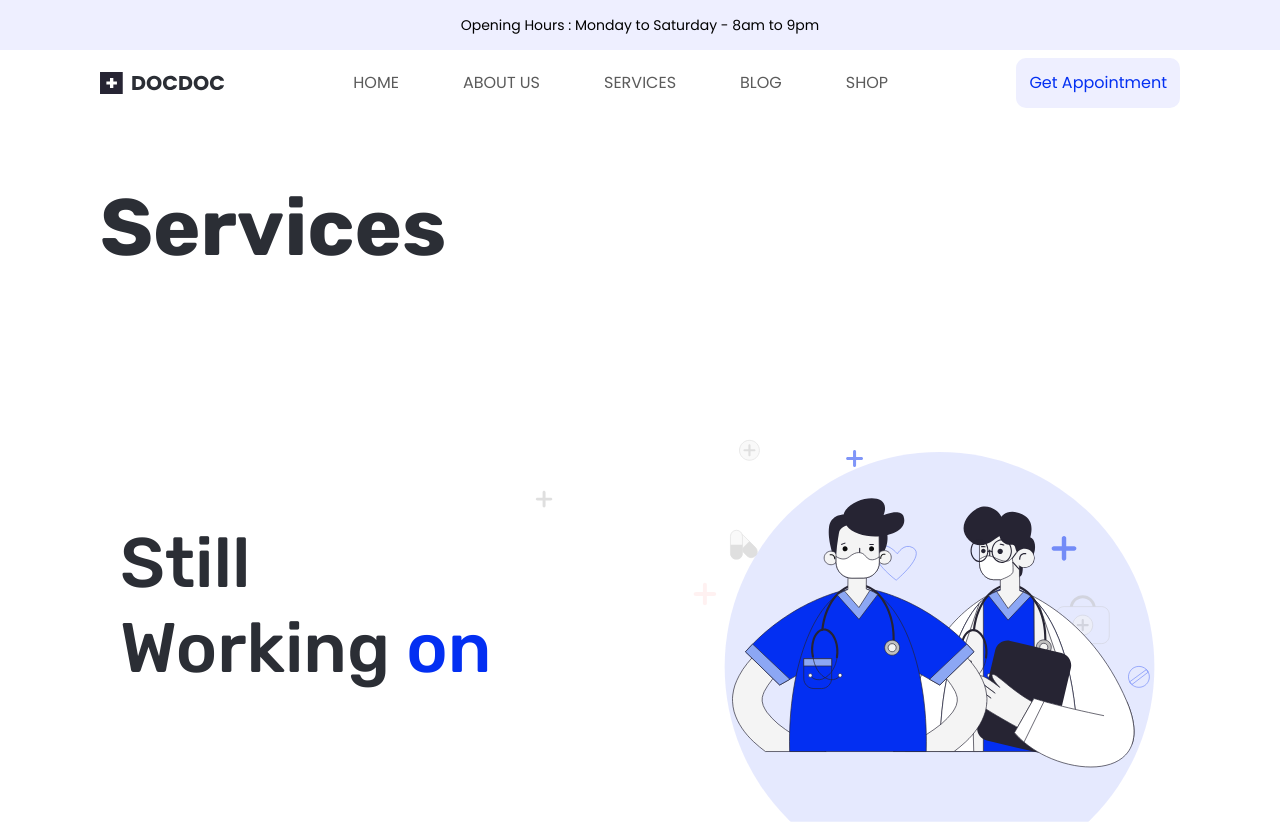
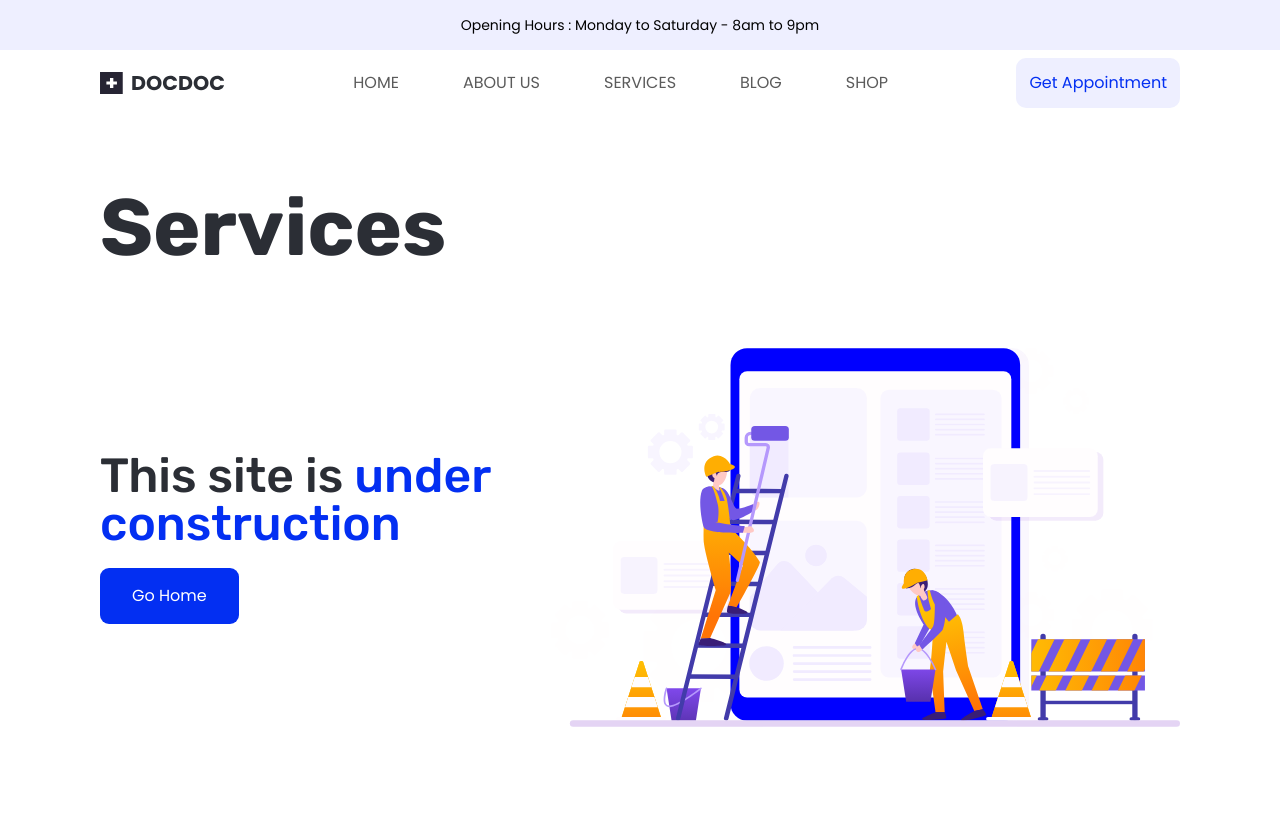
Before and after one commit to lexcode1227/docdoc-clinic, a Next.js app: page /services in a window 1280 px wide. Shown: the top 824 px of the page. Built offline with nearby package versions, Linux system fonts and the light colour scheme.

Commit message:
under construction component added

```diff
--- a/src/app/appointment/page.jsx
+++ b/src/app/appointment/page.jsx
@@ -1,12 +1,11 @@
 import React from 'react'
 import { rubik } from "../font";
-import StillWorking from '../components/StillWorking';
+import UnderConstruction from '../components/UnderConstruction';
 
 const Appointment = () => {
   return (
     <section className='flex flex-col my-10 lg:my-20 mx-5 lg:mx-[50px] xl:mx-[100px] 2xl:mx-[200px]'>
-      <h1 className={`${rubik.className} text-6xl lg:text-7xl xl:text-[80px] font-bold text-[#2b2e35]`}>Appointment</h1>
-      <StillWorking/>
+      <UnderConstruction title={"Appointment"} />
     </section>
   )
 }
--- a/src/app/blog/page.jsx
+++ b/src/app/blog/page.jsx
@@ -1,12 +1,11 @@
 import React from 'react'
 import { rubik } from "../font";
-import StillWorking from '../components/StillWorking';
+import UnderConstruction from '../components/UnderConstruction';
 
 const Blog = () => {
   return (
     <section className='flex flex-col my-10 lg:my-20 mx-5 lg:mx-[50px] xl:mx-[100px] 2xl:mx-[200px]'>
-      <h1 className={`${rubik.className} text-6xl lg:text-7xl xl:text-[80px] font-bold text-[#2b2e35]`}>Blog</h1>
-      <StillWorking/>
+      <UnderConstruction title={"Blog"}/>
     </section>
   )
 }
--- a/src/app/components/Accordion.jsx
+++ b/src/app/components/Accordion.jsx
@@ -30,8 +30,8 @@ const Accordion = () => {
     const datacol2 = [
         {
           id: 4,
-          title: "Dr.Alexandra Smith | President",
-          position: "Pediatric Clinic",
+          title: "Dr.Alexandra Smith | MD",
+          position: "Pediatric Doc",
           date: "Director since 2013",
           image: doc1,
       },
--- a/src/app/components/AccordionItem.jsx
+++ b/src/app/components/AccordionItem.jsx
@@ -31,14 +31,14 @@ const AccordionItem = ({ title, position, date, image }) => {
           </svg>
         </div>
         <div className="w-full">
-          <h4 className="text-lg font-semibold text-black">{title}</h4>
+          <h4 className="text-lg font-semibold text-[#2b2e35]">{title}</h4>
         </div>
       </button>
 
       <div className={`pl-[62px] duration-200 ease-in-out ${active ? 'block' : 'hidden'}`}>
         <Image src={image} width={250} height={300} alt={`${title} picture`} />
-        <p className="py-3 text-base leading-relaxed text-body-color">{position}</p>
-        <p className="py-3 text-base leading-relaxed text-body-color">{date}</p>
+        <h3 className="py-3 text-base font-bold leading-relaxed text-[#2b2e35]">{position}</h3>
+        <h3 className="py-3 text-base font-bold leading-relaxed text-[#5b5b5b]">{date}</h3>
       </div>
     </div>
   );
--- a/src/app/components/Footer.jsx
+++ b/src/app/components/Footer.jsx
@@ -61,12 +61,12 @@ const Footer = () => {
                         <p className='text-base text-[#5b5b5b]'>sales@example.com</p>
                     </div>
                 </div>
-                <div className='w-full md:w-[245px] xl:w-[285px] flex flex-col gap-5'>
+                <div className='w-full md:w-[245px] xl:w-[300px] 2xl:w-[375px] flex flex-col gap-5'>
                     <h4 className={`${rubik.className} font-bold text-[#2b2e35] text-xl`} >Contacts</h4>
                     <p className='text-base text-[#5b5b5b]'>Join our newsletter and receive 10% off your first puchase</p>
-                    <form action="" className='flex w-[300px] md:w-full'>
+                    <form action="" className='flex w-[370px] md:w-full'>
                         <input type="email" name="" id="" placeholder='Enter Your Mail' className='rounded-xl bg-[#032FF2] w-4/5 p-4 text-white' />
-                        <button type="submit" className='bg-white w-[90px] relative right-6 p-6 rounded-xl'>OK</button>
+                        <button type="submit" className='bg-white w-[90px] relative right-5 p-6 rounded-xl'>OK</button>
                     </form>
                 </div>
             </div>
--- a/src/app/components/StillWorking.jsx
+++ /dev/null
@@ -1,19 +0,0 @@
-import React from 'react'
-import { rubik } from "../font";
-import Image from 'next/image';
-import image from "../../../public/mainPic.svg"
-
-const StillWorking = () => {
-  return (
-    <section className='flex'>
-        <div className='w-full md:w-1/2 xl:w-2/5 flex flex-col items-start justify-center gap-5 pl-5 text-[#2b2e35]'>
-            <h1 className={`${rubik.className} text-[70px] leading-[85px] `} >Still Working <span className='text-[#032ff2]'>on</span></h1>
-        </div>
-        <div className='w-full md:w-1/2 xl:w-3/5 h-auto lg:h-[675px] flex items-center'>
-            <Image className='h-full 2xl:max-w-[1200px] 2xl:max-h-[1800px]' src={image} width={1200} height={1800} alt='doctors picture' />
-        </div>
-    </section>
-  )
-}
-
-export default StillWorking
--- /dev/null
+++ b/src/app/components/UnderConstruction.jsx
@@ -0,0 +1,24 @@
+import React from 'react'
+import { rubik } from "../font";
+import Image from 'next/image';
+import image from "@public/Maintenance.svg"
+import Link from 'next/link';
+
+const UnderConstruction = ({title}) => {
+  return (
+    <section className='flex flex-col gap-8 h-auto'>
+      <h1 className={`${rubik.className} text-5xl md:text-6xl lg:text-7xl xl:text-[80px] font-bold text-[#2b2e35]`}>{title}</h1>
+      <div className='flex flex-col md:flex-row gap-8'>
+        <div className='w-full md:w-1/2 xl:w-2/5 flex flex-col items-start justify-center gap-5 text-[#2b2e35]'>
+          <h1 className={`${rubik.className} text-4xl md:text-5xl`} >This site is <span className='text-[#032ff2]'>under construction</span></h1>
+          <Link href={"/"} className='transition-colors bg-[#032FF2] py-4 px-8 text-white rounded-[9px] hover:bg-transparent hover:text-[#032ff2] hover:border hover:border-[#032FF2]'>Go Home</Link>
+        </div>
+        <div className='w-full md:w-1/2 xl:w-3/5 h-auto lg:h-[475px] flex justify-center items-center'>
+          <Image className='h-full 2xl:max-w-[1200px] 2xl:max-h-[1200px]' src={image} width={1500} height={1500} alt='web in maintenance' />
+        </div>
+      </div>
+    </section>
+  )
+}
+
+export default UnderConstruction;
--- a/src/app/services/page.jsx
+++ b/src/app/services/page.jsx
@@ -1,12 +1,11 @@
 import React from 'react'
 import { rubik } from "../font";
-import StillWorking from '../components/StillWorking';
+import UnderConstruction from '../components/UnderConstruction';
 
 const Services = () => {
   return (
     <section className='flex flex-col my-10 lg:my-20 mx-5 lg:mx-[50px] xl:mx-[100px] 2xl:mx-[200px]'>
-      <h1 className={`${rubik.className} text-6xl lg:text-7xl xl:text-[80px] font-bold text-[#2b2e35]`}>Services</h1>
-      <StillWorking/>
+      <UnderConstruction title={"Services"}/>
     </section>
   )
 }
--- a/src/app/shop/page.jsx
+++ b/src/app/shop/page.jsx
@@ -1,12 +1,11 @@
 import React from 'react'
 import { rubik } from "../font";
-import StillWorking from '../components/StillWorking';
+import UnderConstruction from '../components/UnderConstruction';
 
 const Shop = () => {
   return (
     <section className='flex flex-col my-10 lg:my-20 mx-5 lg:mx-[50px] xl:mx-[100px] 2xl:mx-[200px]'>
-      <h1 className={`${rubik.className} text-6xl lg:text-7xl xl:text-[80px] font-bold text-[#2b2e35]`}>Shop</h1>
-      <StillWorking/>
+      <UnderConstruction title={"Shop"}/>
     </section>
   )
 }
```
Also changed, not shown: src/app/about/page.jsx (+4 -4 lines), public/Maintenance.svg (added).
